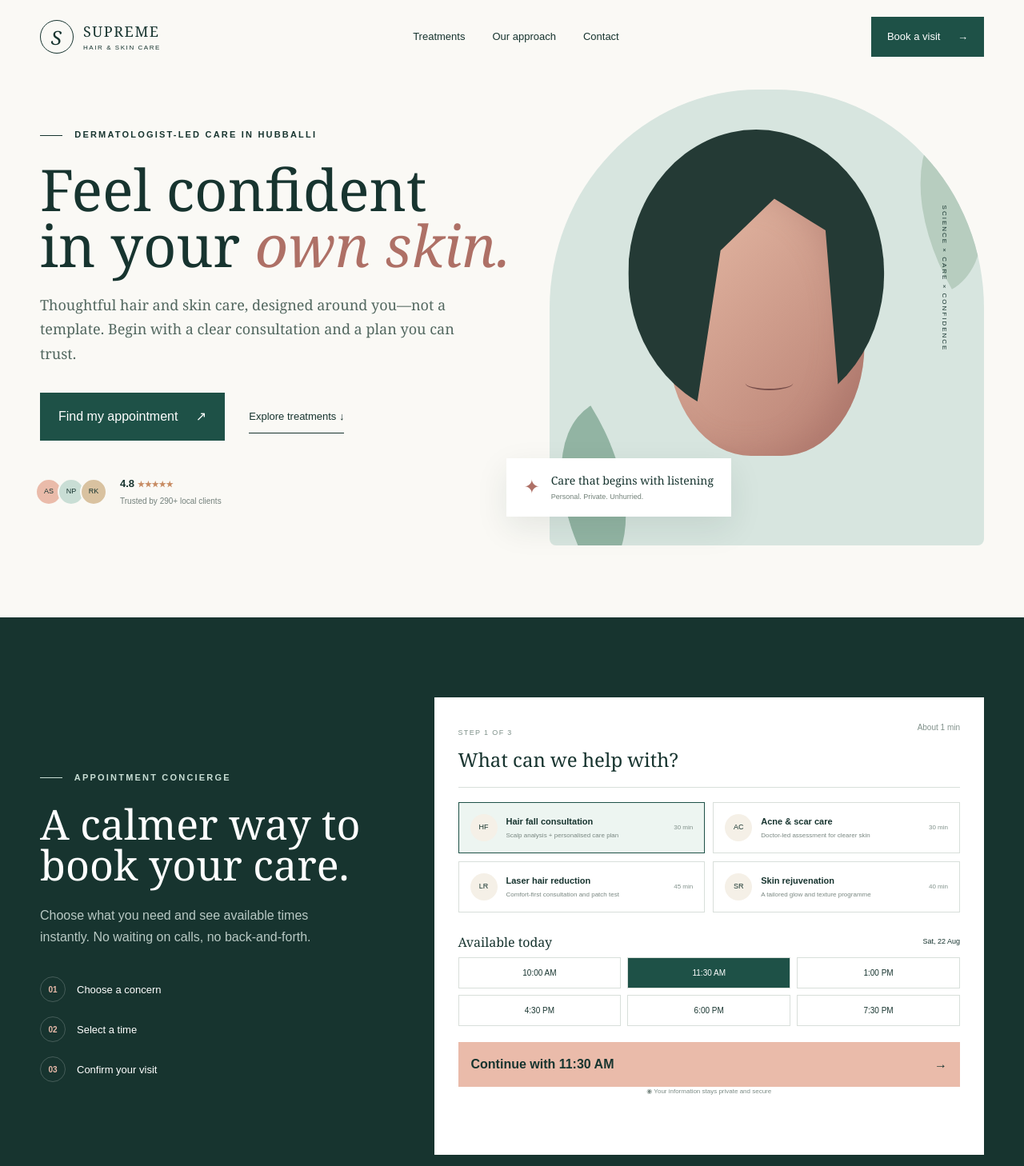
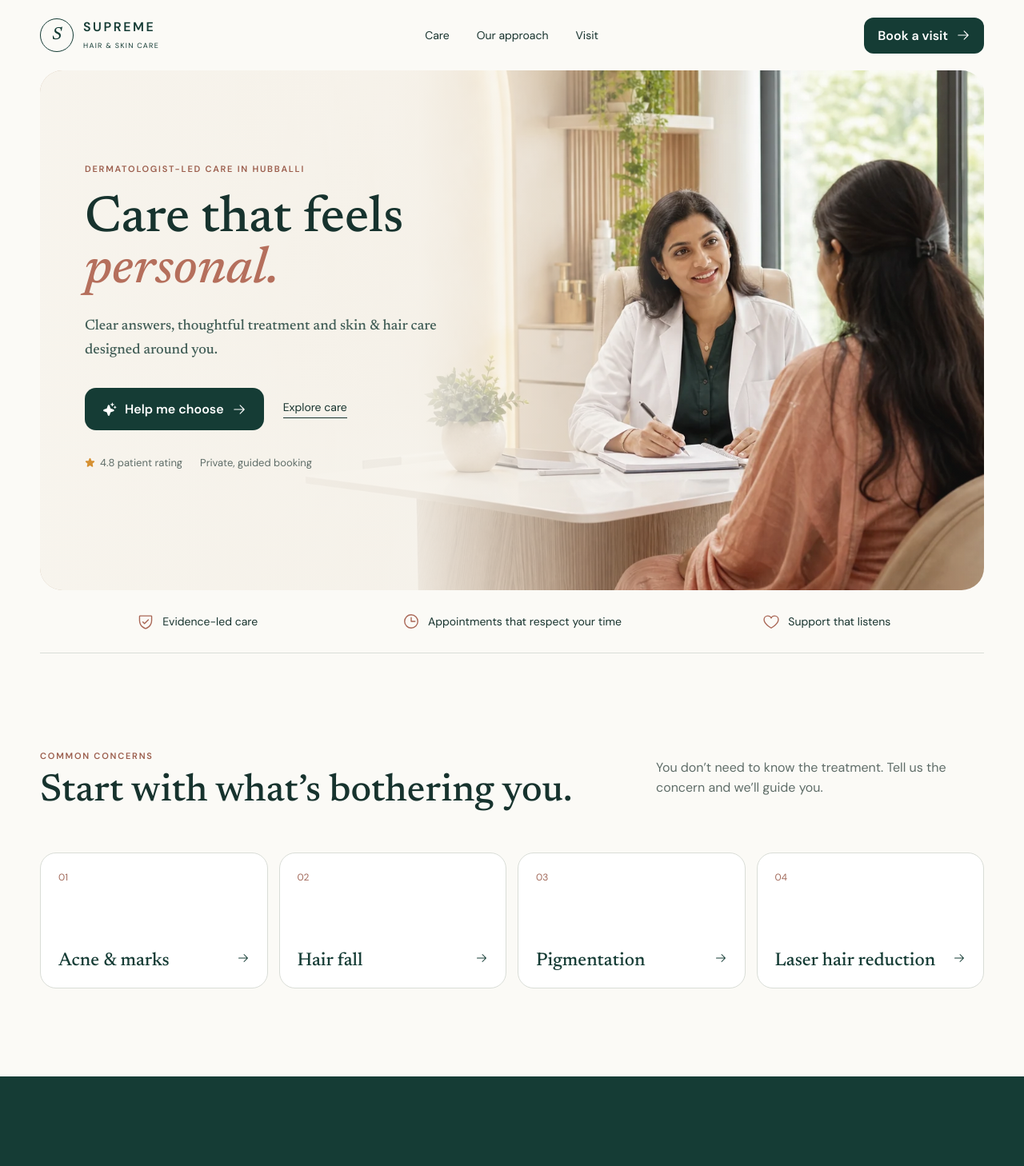
Before and after one commit to rooohi/hbl-001-supreme-clinic-demo, a Next.js app: page / in a window 1280 px wide. Shown: the top 1458 px of the page at 80% size. Built offline with nearby package versions, Linux system fonts and the light colour scheme.

Commit message:
Redesign clinic website with AI booking concierge

```diff
--- a/app/page.tsx
+++ b/app/page.tsx
@@ -1,56 +1,30 @@
 "use client";
-import { useState } from "react";
+import {useState} from "react";
+import {ArrowRight,CalendarBlank,CaretDown,Check,Clock,Heart,MapPin,ShieldCheck,Sparkle,Star,X} from "@phosphor-icons/react";
 
-const treatments = [
-  ["Hair fall consultation", "Scalp analysis + personalised care plan", "30 min", "HF"],
-  ["Acne & scar care", "Doctor-led assessment for clearer skin", "30 min", "AC"],
-  ["Laser hair reduction", "Comfort-first consultation and patch test", "45 min", "LR"],
-  ["Skin rejuvenation", "A tailored glow and texture programme", "40 min", "SR"],
-];
-const slots = ["10:00 AM", "11:30 AM", "1:00 PM", "4:30 PM", "6:00 PM", "7:30 PM"];
+const concerns=["Acne & marks","Hair fall","Pigmentation","Laser hair reduction"];
+const slots=["10:30 AM","12:00 PM","4:30 PM"];
 
-export default function Home() {
-  const [treatment, setTreatment] = useState(treatments[0][0]);
-  const [slot, setSlot] = useState("11:30 AM");
-  const [step, setStep] = useState<"choose"|"details"|"confirmed">("choose");
-  const [name, setName] = useState("");
-  const [phone, setPhone] = useState("");
-  function confirmVisit(){
-    const appointment={id:`SUP-${Date.now().toString().slice(-5)}`,name:name||"Demo Guest",phone:phone||"Demo number",treatment,slot,date:"2026-08-22",status:"Confirmed"};
-    localStorage.setItem("supreme-latest-appointment",JSON.stringify(appointment));
-    setStep("confirmed");
-  }
-  return <main>
-    <header className="nav shell">
-      <a className="brand" href="#top"><span className="brand-mark">S</span><span><b>SUPREME</b><small>HAIR &amp; SKIN CARE</small></span></a>
-      <nav><a href="#treatments">Treatments</a><a href="#approach">Our approach</a><a href="#contact">Contact</a></nav>
-      <a className="nav-cta" href="#book">Book a visit <span>→</span></a>
-    </header>
-    <section className="hero shell" id="top">
-      <div className="hero-copy">
-        <p className="eyebrow"><span/> Dermatologist-led care in Hubballi</p>
-        <h1>Feel confident<br/>in your <em>own skin.</em></h1>
-        <p className="lead">Thoughtful hair and skin care, designed around you—not a template. Begin with a clear consultation and a plan you can trust.</p>
-        <div className="hero-actions"><a className="primary" href="#book">Find my appointment <span>↗</span></a><a className="text-link" href="#treatments">Explore treatments ↓</a></div>
-        <div className="trust-row"><div className="faces"><i>AS</i><i>NP</i><i>RK</i></div><div><strong>4.8 <span>★★★★★</span></strong><small>Trusted by 290+ local clients</small></div></div>
-      </div>
-      <div className="hero-art" aria-label="Abstract portrait representing healthy skin and hair"><div className="portrait"><div className="face"/><div className="hair"/><div className="leaf l1"/><div className="leaf l2"/></div><div className="floating-note"><span>✦</span><div><b>Care that begins with listening</b><small>Personal. Private. Unhurried.</small></div></div><p className="vertical">SCIENCE × CARE × CONFIDENCE</p></div>
-    </section>
-    <section className="booking-wrap" id="book"><div className="shell booking-grid">
-      <div className="booking-intro"><p className="eyebrow light"><span/> Appointment concierge</p><h2>A calmer way to<br/>book your care.</h2><p>Choose what you need and see available times instantly. No waiting on calls, no back-and-forth.</p><div className="steps"><b>01</b><span>Choose a concern</span><b>02</b><span>Select a time</span><b>03</b><span>Confirm your visit</span></div></div>
-      <div className="booking-card">{step==="confirmed" ? <div className="confirmation"><span>✓</span><p className="eyebrow">Visit requested</p><h3>You’re all set.</h3><p>Your demo appointment for <b>{treatment}</b> at <b>{slot}</b> is reserved. A WhatsApp confirmation would be sent next.</p><div className="confirmation-actions"><button onClick={()=>setStep("choose")}>Book another visit</button><a href="./dashboard/">Open clinic dashboard →</a></div><small>Demo only — details remain on this device and are not sent to the clinic.</small></div> : step==="details" ? <div className="details-step">
-        <button className="back" onClick={()=>setStep("choose")}>← Back</button><div className="card-head"><div><small>STEP 3 OF 3</small><h3>Confirm your visit</h3></div><span>Almost done</span></div>
-        <div className="visit-summary"><span>{treatment}</span><b>Sat, 22 Aug · {slot}</b><small>Supreme Hair &amp; Skin Care, Hosur</small></div>
-        <label>Your name<input value={name} onChange={e=>setName(e.target.value)} placeholder="Demo Guest" /></label><label>Mobile number<input value={phone} onChange={e=>setPhone(e.target.value)} inputMode="tel" placeholder="Use a demo number" /></label>
-        <label className="consent"><input type="checkbox" defaultChecked/> Send appointment updates on WhatsApp</label><button className="confirm" onClick={confirmVisit}>Request appointment <span>→</span></button><p className="secure">Demo data stays in your browser only</p>
-      </div> : <>
-        <div className="card-head"><div><small>STEP 1 OF 3</small><h3>What can we help with?</h3></div><span>About 1 min</span></div>
-        <div className="treatment-list" id="treatments">{treatments.map(item=><button key={item[0]} className={treatment===item[0]?"selected":""} onClick={()=>setTreatment(item[0])}><i>{item[3]}</i><span><b>{item[0]}</b><small>{item[1]}</small></span><em>{item[2]}</em></button>)}</div>
-        <div className="slot-title"><h4>Available today</h4><small>Sat, 22 Aug</small></div><div className="slots">{slots.map(item=><button key={item} className={slot===item?"selected":""} onClick={()=>setSlot(item)}>{item}</button>)}</div>
-        <button className="confirm" onClick={()=>setStep("details")}>Continue with {slot} <span>→</span></button><p className="secure">◉ Your information stays private and secure</p>
-      </>}</div>
-    </div></section>
-    <section className="promise shell" id="approach"><p className="eyebrow"><span/> The Supreme difference</p><h2>Real care is never rushed.</h2><div><article><b>01</b><h3>We listen first</h3><p>Every plan begins with your story, concerns and goals.</p></article><article><b>02</b><h3>Clear next steps</h3><p>Understand your options before you decide on treatment.</p></article><article><b>03</b><h3>Care that continues</h3><p>Thoughtful follow-ups help keep your progress on track.</p></article></div></section>
-    <footer id="contact"><div className="shell"><div className="brand inverse"><span className="brand-mark">S</span><span><b>SUPREME</b><small>HAIR &amp; SKIN CARE</small></span></div><p>Shop 55, Nirvana Tradewinds, Hosur, Hubballi</p><a href="tel:+918123654277">+91 81236 54277</a><small>Concept demo from public business information. Not an official clinic website.</small></div></footer>
-  </main>;
+export default function Home(){
+ const [open,setOpen]=useState(false),[step,setStep]=useState(0),[concern,setConcern]=useState(""),[slot,setSlot]=useState(""),[name,setName]=useState(""),[phone,setPhone]=useState("");
+ const start=()=>{setOpen(true);setStep(0)};
+ const confirm=()=>{localStorage.setItem("supreme-latest-appointment",JSON.stringify({id:`SUP-${Date.now().toString().slice(-5)}`,name,phone,treatment:concern,slot,date:"2026-08-23",status:"Confirmed"}));setStep(3)};
+ return <main>
+  <header className="nav shell"><a className="brand" href="#top"><span className="brand-mark">S</span><span><b>SUPREME</b><small>HAIR &amp; SKIN CARE</small></span></a><nav><a href="#care">Care</a><a href="#approach">Our approach</a><a href="#visit">Visit</a></nav><button className="button compact" onClick={start}>Book a visit <ArrowRight/></button></header>
+  <section className="hero shell" id="top"><img src="./clinic-consultation.webp" alt="Dermatologist listening to a patient during a consultation"/><div className="hero-copy"><p className="eyebrow">Dermatologist-led care in Hubballi</p><h1>Care that feels<br/><em>personal.</em></h1><p className="lede">Clear answers, thoughtful treatment and skin &amp; hair care designed around you.</p><div className="hero-actions"><button className="button" onClick={start}><Sparkle weight="fill"/> Help me choose <ArrowRight/></button><a href="#care">Explore care</a></div><div className="hero-proof"><span><Star weight="fill"/> 4.8 patient rating</span><span>Private, guided booking</span></div></div></section>
+  <section className="trust shell"><span><ShieldCheck/> Evidence-led care</span><span><Clock/> Appointments that respect your time</span><span><Heart/> Support that listens</span></section>
+  <section className="section shell" id="care"><div className="section-heading"><div><p className="eyebrow">Common concerns</p><h2>Start with what’s bothering you.</h2></div><p>You don’t need to know the treatment. Tell us the concern and we’ll guide you.</p></div><div className="concern-grid">{concerns.map((item,i)=><button key={item} onClick={()=>{setConcern(item);setOpen(true);setStep(1)}}><span>0{i+1}</span><b>{item}</b><ArrowRight/></button>)}</div></section>
+  <section className="approach" id="approach"><div className="shell approach-inner"><div><p className="eyebrow light">A calmer first step</p><h2>One conversation.<br/>A clearer path.</h2></div><ol><li><span>01</span><div><b>Share your concern</b><p>Use your own words or choose what feels closest.</p></div></li><li><span>02</span><div><b>Get a thoughtful recommendation</b><p>The assistant suggests a consultation and explains why.</p></div></li><li><span>03</span><div><b>Choose a time</b><p>See slots and request your visit in under two minutes.</p></div></li></ol><button className="button peach" onClick={start}>Start with the concierge <ArrowRight/></button></div></section>
+  <section className="section shell stories"><div className="section-heading"><div><p className="eyebrow">Why patients choose Supreme</p><h2>Thoughtful care, without the rush.</h2></div></div><div className="quote"><div className="stars">{[1,2,3,4,5].map(n=><Star key={n} weight="fill"/>)}</div><blockquote>“The consultation felt clear and unhurried. I understood my options before deciding anything.”</blockquote><p>Verified patient feedback · Hubballi</p></div></section>
+  <section className="visit shell" id="visit"><div><p className="eyebrow">Plan your visit</p><h2>Supreme Hair &amp; Skin Care</h2><p>Hubballi, Karnataka</p></div><div className="visit-meta"><span><CalendarBlank/><b>Monday – Saturday</b><small>Appointments available</small></span><span><MapPin/><b>Central Hubballi</b><small>Directions shared on confirmation</small></span></div><button className="button" onClick={start}>Find a slot <ArrowRight/></button></section>
+  <section className="section shell faq"><p className="eyebrow">Good to know</p><h2>Before your visit</h2>{["Do I need to know which treatment I want?","Is the AI assistant giving medical advice?","What happens after I request a slot?"].map((q,i)=><details key={q}><summary>{q}<CaretDown/></summary><p>{i===0?"No. Begin with your concern and the clinic can recommend the right consultation.":i===1?"No. It helps route your concern and arrange an appointment. Diagnosis belongs to a qualified clinician.":"Your request is saved and the clinic team can confirm the appointment with you directly."}</p></details>)}</section>
+  <section className="final-cta shell"><div><p className="eyebrow">Ready when you are</p><h2>Your care starts with a conversation.</h2></div><button className="button" onClick={start}><Sparkle weight="fill"/> Help me choose</button></section>
+  <footer className="shell"><a className="brand" href="#top"><span className="brand-mark">S</span><span><b>SUPREME</b><small>HAIR &amp; SKIN CARE</small></span></a><p>Thoughtful hair and skin care in Hubballi.</p><small>Demo experience. The AI concierge does not provide medical advice or diagnosis.</small></footer>
+  {open&&<div className="modal-backdrop" onMouseDown={()=>setOpen(false)}><section className="concierge" role="dialog" aria-modal="true" aria-label="AI care concierge" onMouseDown={e=>e.stopPropagation()}><header><div><Sparkle weight="fill"/><span><b>Care concierge</b><small>AI-guided · about 1 minute</small></span></div><button aria-label="Close booking" onClick={()=>setOpen(false)}><X/></button></header><div className="progress"><i style={{width:`${(step+1)*25}%`}}/></div><div className="chat">
+   {step===0&&<><div className="bubble ai">Hi, I’m here to help you find the right first step. What would you like support with?</div><div className="choices">{concerns.map(c=><button key={c} onClick={()=>{setConcern(c);setStep(1)}}>{c}<ArrowRight/></button>)}</div><p className="privacy"><ShieldCheck/> Private by design. Guidance, not a diagnosis.</p></>}
+   {step===1&&<><div className="bubble user">I’d like help with {concern.toLowerCase()}.</div><div className="bubble ai">Thanks for sharing. A <b>{concern.includes("Hair")?"hair and scalp consultation":"skin consultation"}</b> is the best place to begin. A clinician can understand the cause and discuss suitable options.</div><p className="assistant-note">Here are the next available times.</p><div className="slots">{slots.map(s=><button className={slot===s?"selected":""} key={s} onClick={()=>setSlot(s)}><small>Tomorrow</small><b>{s}</b>{slot===s&&<Check weight="bold"/>}</button>)}</div><button className="button full" disabled={!slot} onClick={()=>setStep(2)}>Continue with {slot||"a time"} <ArrowRight/></button></>}
+   {step===2&&<><div className="bubble ai">Lovely. Who should we reserve this visit for?</div><label>Your name<input autoFocus value={name} onChange={e=>setName(e.target.value)} placeholder="Full name"/></label><label>Mobile number<input value={phone} onChange={e=>setPhone(e.target.value)} inputMode="tel" placeholder="10-digit number"/></label><button className="button full" disabled={!name||phone.replace(/\D/g,"").length<10} onClick={confirm}>Request my appointment <ArrowRight/></button><p className="privacy">By continuing, you agree to be contacted about this appointment.</p></>}
+   {step===3&&<div className="success"><span><Check weight="bold"/></span><p className="eyebrow">Visit requested</p><h2>You’re all set, {name.split(" ")[0]}.</h2><p>Your {concern.toLowerCase()} consultation is reserved for tomorrow at {slot}. The clinic can contact you to confirm.</p><button className="button full" onClick={()=>setOpen(false)}>Done</button></div>}
+  </div></section></div>}
+ </main>
 }
--- a/package.json
+++ b/package.json
@@ -15,6 +15,7 @@
     "pages:build": "next build"
   },
   "dependencies": {
+    "@phosphor-icons/react": "^2.1.10",
     "drizzle-orm": "0.45.2",
     "next": "16.2.6",
     "react": "19.2.6",
```
Also changed, not shown: app/globals.css, public/clinic-consultation.webp (added).
